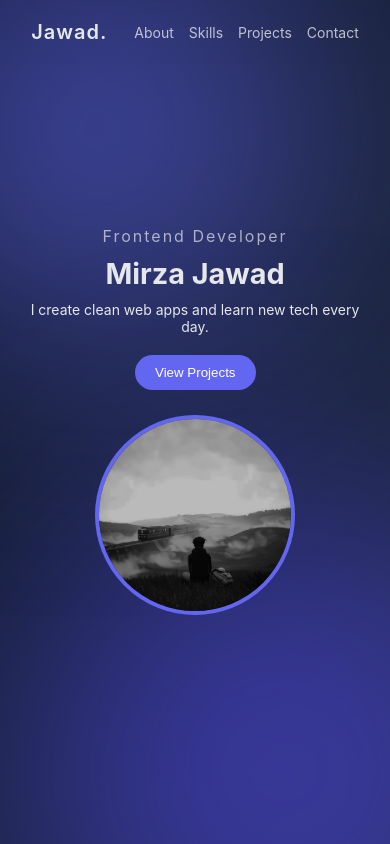
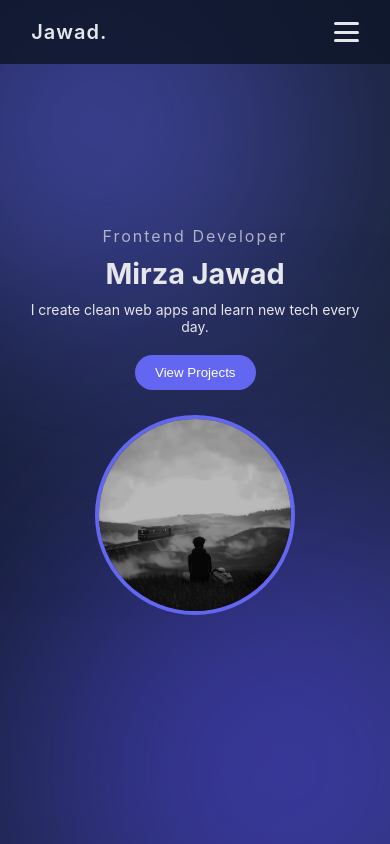
Before and after one commit to mirzajawad804/Portfolio, a React (Vite) app: page / in a window 390 px wide. Shown: the top 844 px of the page. Built offline with nearby package versions, Linux system fonts and the light colour scheme.

Commit message:
Update stlye& add aniamtion in navbar

```diff
--- a/src/components/Navbar.jsx
+++ b/src/components/Navbar.jsx
@@ -1,11 +1,42 @@
-import React from "react";
-import "../styles/global.css"
+import React, { useState, useEffect } from "react";
+import "../styles/global.css";
+import "../styles/Navbar.css";
+import AOS from "aos";
+import "aos/dist/aos.css";
+
 function Navbar() {
+  const [isOpen, setIsOpen] = useState(false);
+  const [windowWidth, setWindowWidth] = useState(window.innerWidth);
+
+  //  AOS
+  useEffect(() => {
+    AOS.init({
+      duration: 800,
+      once: false,
+    });
+  }, []);
+
+  // window width
+  useEffect(() => {
+    const handleResize = () => setWindowWidth(window.innerWidth);
+    window.addEventListener("resize", handleResize);
+    if (windowWidth > 600) setIsOpen(false); // auto-close
+    return () => window.removeEventListener("resize", handleResize);
+  }, [windowWidth]);
+
+  //  scroll when sidebar is open
+  useEffect(() => {
+    document.body.style.overflow = isOpen ? "hidden" : "auto";
+  }, [isOpen]);
+
   return (
-    <nav className="navbar">
+    <>
+      <nav className="navbar" data-aos="fade-down">
         <h3>Jawad.</h3>
 
-      <ul>
+        {/* Desktop Links */}
+        {windowWidth > 600 ? (
+          <ul className="nav-links">
             <li>
               <a href="#about">About</a>
             </li>
@@ -19,7 +50,50 @@ function Navbar() {
               <a href="#contact">Contact</a>
             </li>
           </ul>
+        ) : (
+          <div
+            className={`burger ${isOpen ? "toggle" : ""}`}
+            onClick={() => setIsOpen(!isOpen)}
+          >
+            <div></div>
+            <div></div>
+            <div></div>
+          </div>
+        )}
       </nav>
+
+      {/* Sidebar  */}
+      <div
+        className={`sidebar-overlay ${isOpen ? "active" : ""}`}
+        onClick={() => setIsOpen(false)}
+        data-aos={isOpen ? "fade-right" : ""}
+      >
+        <div className="sidebar" onClick={(e) => e.stopPropagation()}>
+          <ul>
+            <li>
+              <a href="#about" onClick={() => setIsOpen(false)}>
+                About
+              </a>
+            </li>
+            <li>
+              <a href="#skills" onClick={() => setIsOpen(false)}>
+                Skills
+              </a>
+            </li>
+            <li>
+              <a href="#projects" onClick={() => setIsOpen(false)}>
+                Projects
+              </a>
+            </li>
+            <li>
+              <a href="#contact" onClick={() => setIsOpen(false)}>
+                Contact
+              </a>
+            </li>
+          </ul>
+        </div>
+      </div>
+    </>
   );
 }
 
--- /dev/null
+++ b/src/styles/Navbar.css
@@ -0,0 +1,139 @@
+/* ---------- Navbar ---------- */
+.navbar {
+  position: fixed;
+  top: 0;
+  width: 100%;
+  padding: 20px 8%;
+  display: flex;
+  justify-content: space-between;
+  align-items: center;
+  backdrop-filter: blur(10px);
+  z-index: 1000;
+  background: rgba(15, 23, 42, 0.85);
+  transition: 0.3s;
+}
+
+.navbar h3 {
+  font-size: 20px;
+  font-weight: 600;
+  letter-spacing: 1px;
+}
+
+/* Desktop links */
+.nav-links {
+    list-style: none;
+  display: flex;
+  gap: 30px;
+}
+
+.nav-links a {
+  color: #e5e7eb;
+  text-decoration: none;
+  font-size: 14px;
+  opacity: 0.8;
+  transition: all 0.3s;
+}
+
+.nav-links a:hover {
+  opacity: 1;
+  transform: scale(1.05);
+  color: #6366f1;
+}
+
+/* Burger menu for mobile */
+.burger {
+  display: flex;
+  flex-direction: column;
+  justify-content: space-between;
+  width: 25px;
+  height: 20px;
+  cursor: pointer;
+  transition: 0.3s;
+}
+
+.burger div {
+  width: 100%;
+  height: 3px;
+  background: #e5e7eb;
+  border-radius: 2px;
+  transition: 0.3s;
+}
+
+/* Animate for burger */
+.burger.toggle div:nth-child(1) {
+  transform: rotate(45deg) translate(5px, 5px);
+}
+
+.burger.toggle div:nth-child(2) {
+  opacity: 0;
+}
+
+.burger.toggle div:nth-child(3) {
+  transform: rotate(-45deg) translate(5px, -5px);
+}
+
+/* Sidebar overlay */
+.sidebar-overlay {
+  position: fixed;
+  top: 0;
+  left: 0;
+  width: 100%;
+  height: 100%;
+  backdrop-filter: blur(6px);
+  background: rgba(0,0,0,0.4);
+  opacity: 0;
+  pointer-events: none;
+  transition: opacity 0.3s ease;
+  z-index: 999;
+}
+
+.sidebar-overlay.active {
+  opacity: 1;
+  pointer-events: all;
+}
+
+/* Sidebar content (left side) */
+.sidebar {
+  position: fixed;
+  top: 0;
+  left: -250px;
+  width: 220px;
+  height: 100%;
+  background: #1e293b;
+  display: flex;
+  flex-direction: column;
+  padding: 60px 20px;
+  gap: 25px;
+  transition: left 0.3s ease;
+}
+
+.sidebar-overlay.active .sidebar {
+  left: 0;
+}
+
+.sidebar ul {
+  list-style: none;
+  display: flex;
+  flex-direction: column;
+  gap: 25px;
+}
+
+.sidebar a {
+  color: #e5e7eb;
+  text-decoration: none;
+  font-size: 16px;
+  opacity: 0.9;
+  transition: all 0.3s;
+}
+
+.sidebar a:hover {
+  color: #6366f1;
+  transform: translateX(5px);
+}
+
+/*  hide desktop links, show burger */
+@media (max-width: 600px) {
+  .nav-links {
+    display: none;
+  }
+}
--- a/src/styles/global.css
+++ b/src/styles/global.css
@@ -19,42 +19,7 @@ section {
   padding: 100px 8%;
 }
 
-/* ---------- Navbar ---------- */
-.navbar {
-  position: fixed;
-  top: 0;
-  width: 100%;
-  padding: 20px 8%;
-  display: flex;
-  justify-content: space-between;
-  align-items: center;
-  backdrop-filter: blur(10px);
-  z-index: 1000;
-}
 
-.navbar h3 {
-  font-size: 20px;
-  font-weight: 600;
-  letter-spacing: 1px;
-}
-
-.navbar ul {
-  display: flex;
-  gap: 30px;
-  list-style: none;
-}
-
-.navbar a {
-  color: #e5e7eb;
-  text-decoration: none;
-  font-size: 14px;
-  opacity: 0.8;
-  transition: 0.3s;
-}
-
-.navbar a:hover {
-  opacity: 1;
-}
 
 /* ---------- Hero Section ---------- */
 .hero {
```
Lines whose indentation alone changed are shown as unchanged.
